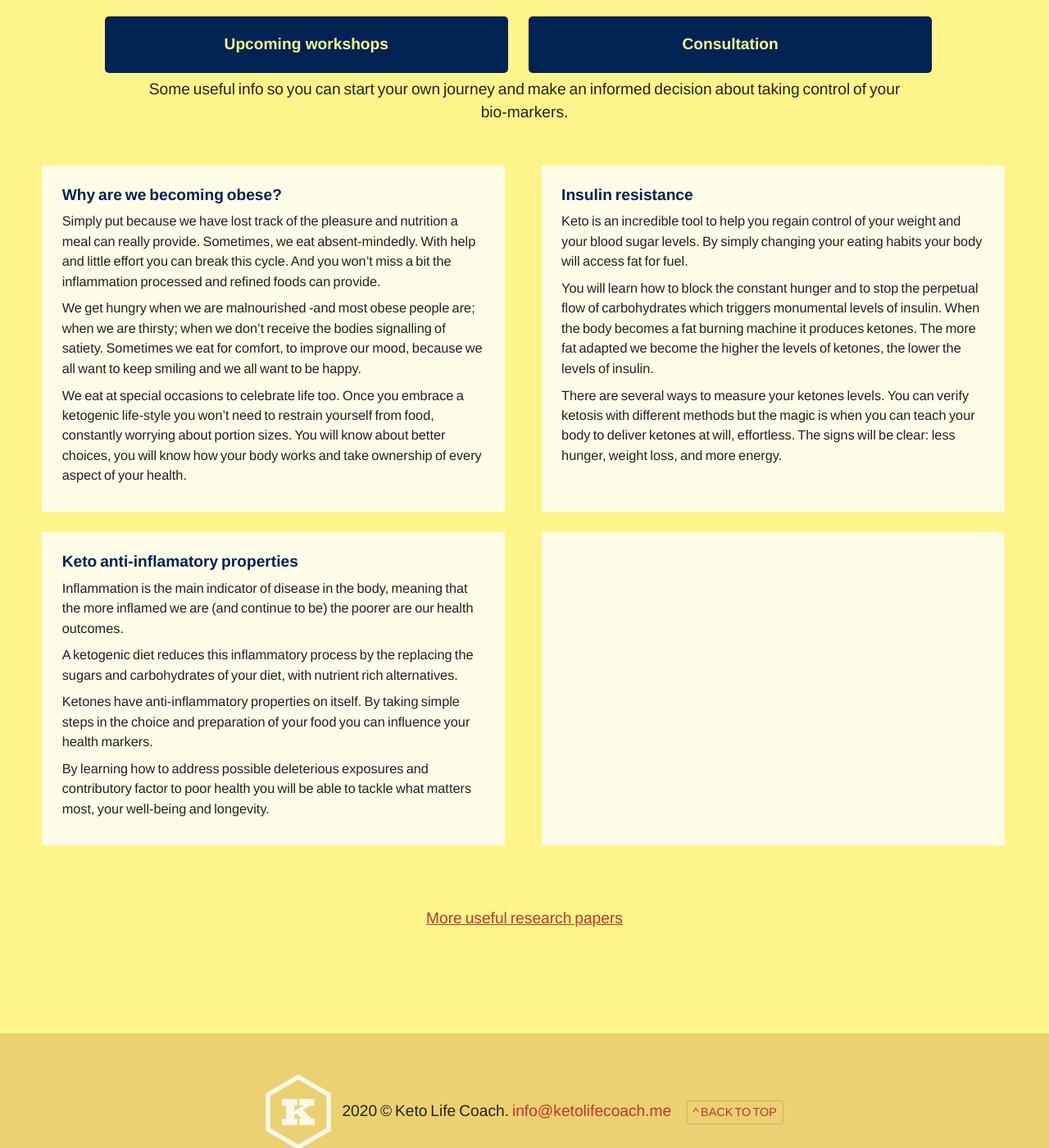
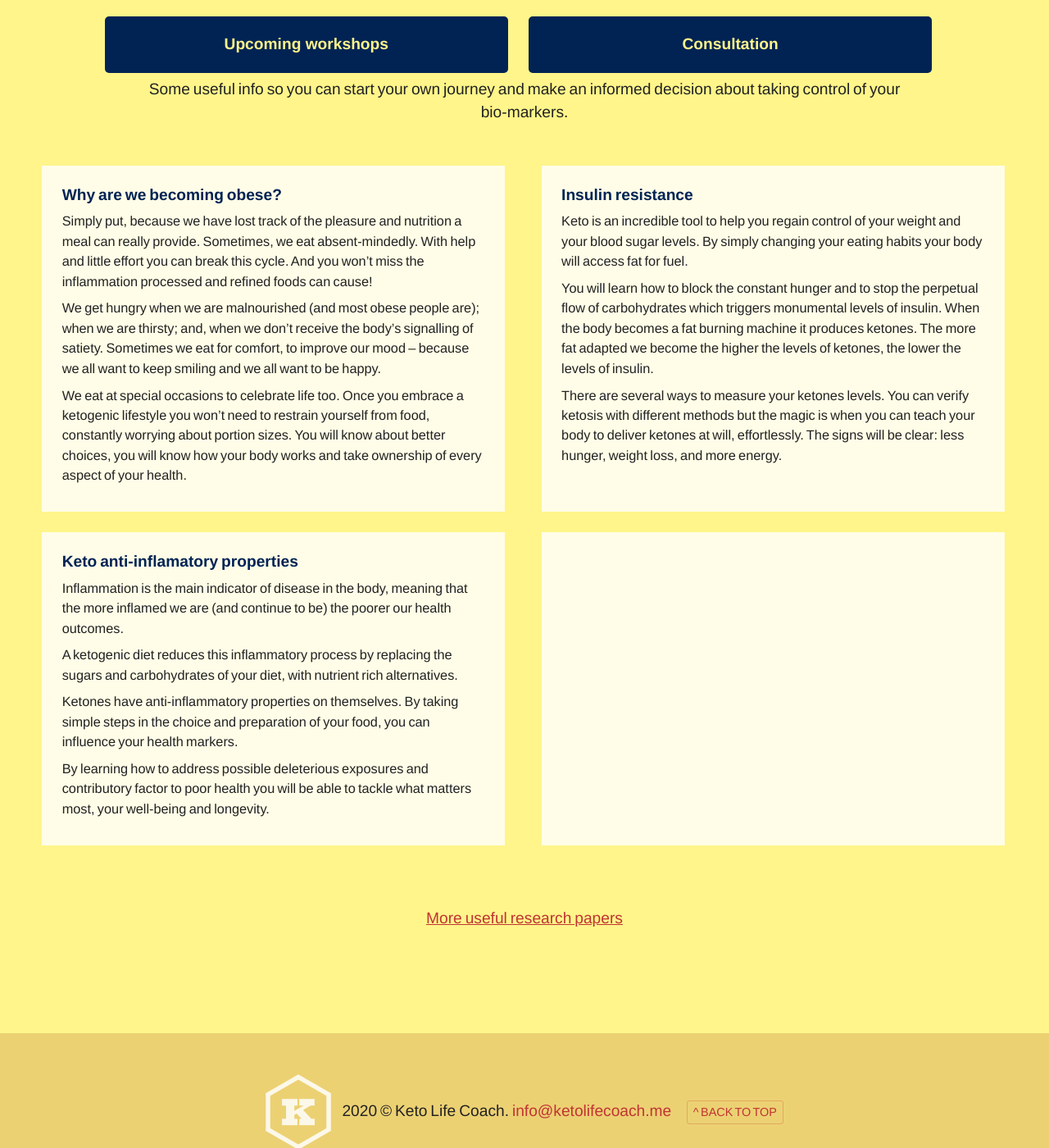
Before and after one commit to martincf/ketolifecoach, a Jekyll site: the page built from index.md, in a window 1280 px wide and 1400 px high, scrolled down 4690 px. Shown: the whole window at 82% size. Built offline with Jekyll 4.4.1, drawn with Linux system fonts in a browser that asks for light colours; some web fonts are replaced.

Commit message:
Improved text in More Info section

```diff
--- a/_data/facts.yml
+++ b/_data/facts.yml
@@ -1,10 +1,10 @@
 - title: Why are we becoming obese?
   text: |
-    Simply put because we have lost track of the pleasure and nutrition a meal can  really provide. Sometimes, we eat absent-mindedly. With help and little effort you can break this cycle.  And you won’t miss a bit the inflammation processed and refined  foods can provide.
+    Simply put, because we have lost track of the pleasure and nutrition a meal can really provide. Sometimes, we eat absent-mindedly. With help and little effort you can break this cycle.  And you won’t miss the inflammation processed and refined foods can cause!
 
-    We get hungry when we are malnourished -and most obese people are; when we are thirsty; when we don’t receive the bodies signalling of satiety. Sometimes we eat for comfort, to improve our mood, because we all want to keep smiling and we all want to be happy.
+    We get hungry when we are malnourished (and most obese people are); when we are thirsty; and, when we don’t receive the body's signalling of satiety. Sometimes we eat for comfort, to improve our mood – because we all want to keep smiling and we all want to be happy.
 
-    We eat at special occasions to celebrate life too. Once you embrace a ketogenic life-style you won’t need to restrain yourself from food, constantly worrying about portion sizes. You will know about better choices, you will  know how your body works and take ownership of  every aspect of your health.
+    We eat at special occasions to celebrate life too. Once you embrace a ketogenic lifestyle you won’t need to restrain yourself from food, constantly worrying about portion sizes. You will know about better choices, you will  know how your body works and take ownership of  every aspect of your health.
 
 - title: Insulin resistance
   text: |
@@ -12,15 +12,15 @@
 
     You will learn how to block the constant hunger and to stop the perpetual flow of carbohydrates which triggers monumental levels of insulin. When the body becomes a fat burning machine it produces ketones. The more fat adapted we become the higher  the levels of ketones, the lower the levels of insulin.
 
-    There are several ways to measure your ketones levels. You can verify ketosis with different methods but the magic is when you can teach your body to deliver ketones at will, effortless. The signs will be clear:  less hunger, weight loss, and more energy.
+    There are several ways to measure your ketones levels. You can verify ketosis with different methods but the magic is when you can teach your body to deliver ketones at will, effortlessly. The signs will be clear: less hunger, weight loss, and more energy.
 
 - title: Keto anti-inflamatory properties
   text: |
-    Inflammation is the main indicator of disease in the body, meaning that the more inflamed we are  (and continue to be) the poorer are our health outcomes.
+    Inflammation is the main indicator of disease in the body, meaning that the more inflamed we are  (and continue to be) the poorer our health outcomes.
 
-    A ketogenic diet reduces this inflammatory process by the replacing the sugars and carbohydrates of your diet, with nutrient rich alternatives.
+    A ketogenic diet reduces this inflammatory process by replacing the sugars and carbohydrates of your diet, with nutrient rich alternatives.
 
-    Ketones have anti-inflammatory properties on itself. By taking simple steps in the choice and preparation of your food you can influence your health markers.
+    Ketones have anti-inflammatory properties on themselves. By taking simple steps in the choice and preparation of your food, you can influence your health markers.
 
     By learning how to address possible deleterious exposures and contributory factor to poor health you will be able to tackle what matters most, your well-being and longevity.
 
```
Also changed, not shown: 1 other file.
